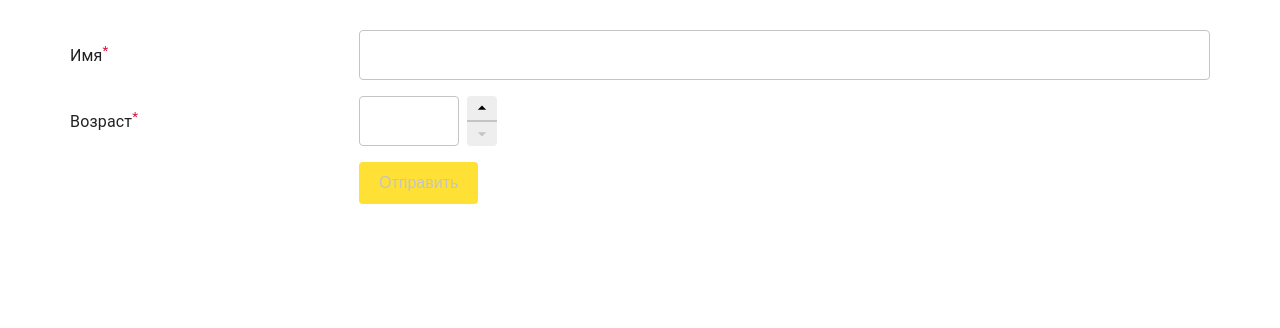
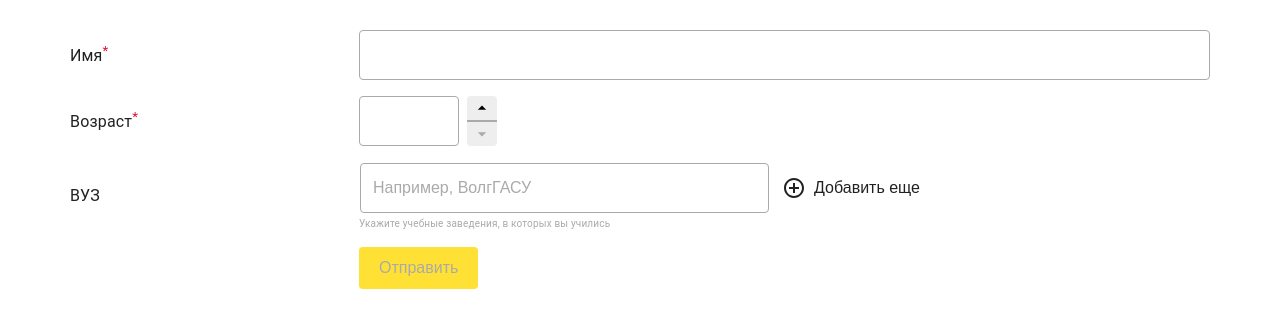
Before and after one commit to sfilippenko/survey, a React (Create React App) app: page / in a window 1280 px wide. Shown: the top 328 px of the page. Built offline with nearby package versions, Linux system fonts and the light colour scheme.

Commit message:
Контрол мульти инпут

```diff
--- a/src/components/FormControlLayout/FormControlLayout.tsx
+++ b/src/components/FormControlLayout/FormControlLayout.tsx
@@ -1,19 +1,31 @@
-import { FC } from 'react';
+import { FC, useMemo } from 'react';
 import classNames from 'classnames';
 import useStyles from './styles';
 
 export interface Props {
   errorText?: string;
   layoutClassName?: string;
+  helperText?: string;
 }
 
 const FormControlLayout: FC<Props> = (props) => {
-  const { errorText, layoutClassName, children } = props;
+  const { errorText, helperText, layoutClassName, children } = props;
   const classes = useStyles();
+
+  const subText = useMemo(() => {
+    if (errorText) {
+      return <div className={classNames(classes.subText, classes.error)}>{errorText}</div>;
+    }
+    if (helperText) {
+      return <div className={classNames(classes.subText, classes.helperText)}>{helperText}</div>;
+    }
+    return null;
+  }, [errorText, helperText, classes]);
+
   return (
     <div className={classNames(classes.container, layoutClassName)}>
       <div>{children}</div>
-      {errorText && <div className={classes.error}>{errorText}</div>}
+      {subText}
     </div>
   );
 };
--- a/src/components/FormControlLayout/styles.ts
+++ b/src/components/FormControlLayout/styles.ts
@@ -3,9 +3,17 @@ import { COLORS } from '../../styles/consts';
 
 export default makeStyles({
   container: {},
-  error: {
-    color: COLORS.RED,
+
+  subText: {
     fontSize: 10,
     marginTop: 4,
   },
+
+  error: {
+    color: COLORS.RED,
+  },
+
+  helperText: {
+    color: COLORS.GREY,
+  },
 });
--- a/src/components/Input/Input.tsx
+++ b/src/components/Input/Input.tsx
@@ -1,26 +1,31 @@
 import { ChangeEvent, FC, DetailedHTMLProps, InputHTMLAttributes, useCallback } from 'react';
 import classNames from 'classnames';
 import useStyles from './styles';
+
+export interface Params {
+  customId?: any;
+}
 
 export interface Props
   extends Omit<
     DetailedHTMLProps<InputHTMLAttributes<HTMLInputElement>, HTMLInputElement>,
     'onChange'
   > {
-  onChange: (values: string) => void;
+  onChange: (values: string, params?: Params) => void;
   value: string;
   onBlur?: () => void;
+  customId?: any;
 }
 
 const Input: FC<Props> = (props) => {
-  const { value, onChange, onBlur, className, ...rest } = props;
+  const { value, onChange, onBlur, className, customId, ...rest } = props;
   const classes = useStyles();
 
   const handleChange = useCallback(
     (e: ChangeEvent<HTMLInputElement>) => {
-      onChange(e.target.value);
+      onChange(e.target.value, { customId });
     },
-    [onChange],
+    [onChange, customId],
   );
 
   return (
--- a/src/components/Input/index.ts
+++ b/src/components/Input/index.ts
@@ -1,7 +1,8 @@
-import Input, { Props } from './Input';
+import Input, { Props, Params } from './Input';
 import withFormField from '../withFormField';
 
 export type InputProps = Props;
+export type InputOnChangeParams = Params;
 export const InputFormField = withFormField<
   InputProps,
   InputProps['onChange'],
--- /dev/null
+++ b/src/components/InputList/InputList.tsx
@@ -0,0 +1,86 @@
+import { FC, useCallback, useEffect, useRef } from 'react';
+import ButtonBase from '@material-ui/core/ButtonBase';
+import ControlPointIcon from '@material-ui/icons/ControlPoint';
+import HighlightOffIcon from '@material-ui/icons/HighlightOff';
+import IconButton from '@material-ui/core/IconButton';
+import Input, { InputProps, InputOnChangeParams } from '../Input';
+import useStyles from './styles';
+
+export interface Props extends Omit<InputProps, 'value' | 'onChange'> {
+  value: string[];
+  onChange: (value: string[]) => void;
+}
+
+const InputList: FC<Props> = (props) => {
+  const { onChange, value, disabled, ...rest } = props;
+  const valueRef = useRef(value);
+  const classes = useStyles();
+
+  useEffect(() => {
+    valueRef.current = value;
+  }, [value]);
+
+  const handleChange = useCallback(
+    (value: string, { customId }: InputOnChangeParams = {}) => {
+      onChange(
+        valueRef.current.map((item, index) => {
+          if (index === customId) {
+            return value;
+          }
+          return item;
+        }),
+      );
+    },
+    [onChange],
+  );
+
+  const handleAddClick = useCallback(() => {
+    onChange([...valueRef.current, '']);
+  }, [onChange]);
+
+  return (
+    <table className={classes.table}>
+      <colgroup>
+        <col width="100%" />
+      </colgroup>
+      <tbody>
+        {value.map((item, index) => {
+          return (
+            <tr key={index}>
+              <td>
+                <Input
+                  disabled={disabled}
+                  customId={index}
+                  value={value[index]}
+                  onChange={handleChange}
+                  {...rest}
+                />
+              </td>
+              {value.length !== 1 && (
+                <td className={classes.cellPAdding}>
+                  <IconButton
+                    disabled={disabled}
+                    onClick={() =>
+                      onChange(value.filter((item, valueIndex) => valueIndex !== index))
+                    }>
+                    <HighlightOffIcon className={classes.deleteIcon} />
+                  </IconButton>
+                </td>
+              )}
+              {index === value.length - 1 && (
+                <td className={classes.cellPAdding}>
+                  <ButtonBase disabled={disabled} onClick={handleAddClick}>
+                    <ControlPointIcon />
+                    <span className={classes.addButtonText}>Добавить еще</span>
+                  </ButtonBase>
+                </td>
+              )}
+            </tr>
+          );
+        })}
+      </tbody>
+    </table>
+  );
+};
+
+export default InputList;
--- /dev/null
+++ b/src/components/InputList/index.ts
@@ -0,0 +1,10 @@
+import InputList, { Props } from './InputList';
+import withFormField from '../withFormField';
+
+export type InputListProps = Props;
+export const InputListFormField = withFormField<
+  InputListProps,
+  InputListProps['onChange'],
+  InputListProps['value']
+>(InputList);
+export default InputList;
--- /dev/null
+++ b/src/components/InputList/styles.ts
@@ -0,0 +1,47 @@
+import makeStyles from '@material-ui/core/styles/makeStyles';
+import { COLORS } from '../../styles/consts';
+
+export default makeStyles({
+  table: {
+    width: '100%',
+    borderSpacing: 0,
+    borderCollapse: 'collapse',
+    '& tr': {
+      '& td': {
+        paddingBottom: 20,
+      },
+      '&:last-child': {
+        '& td': {
+          paddingBottom: 0,
+        },
+      },
+    },
+  },
+
+  cellPAdding: {
+    paddingLeft: 12,
+  },
+
+  inputContainer: {
+    display: 'flex',
+    alignItems: 'center',
+    '&>*': {
+      marginBottom: 20,
+      marginRight: 12,
+      '&:last-child': {
+        marginBottom: 0,
+        marginRight: 0,
+      },
+    },
+  },
+
+  addButtonText: {
+    marginLeft: 8,
+    fontSize: 16,
+    whiteSpace: 'nowrap',
+  },
+
+  deleteIcon: {
+    color: COLORS.RED,
+  },
+});
--- a/src/components/Root/Root.tsx
+++ b/src/components/Root/Root.tsx
@@ -1,19 +1,30 @@
 import { FC, useCallback } from 'react';
-import { Formik } from 'formik';
+import { Formik, FormikErrors } from 'formik';
 import Grid from '@material-ui/core/Grid';
 import Button from '../Button';
 import { InputFormField } from '../Input';
 import FormTitle from '../FormTitle';
 import { InputNumberFormField } from '../InputNumber';
+import { InputListFormField } from '../InputList';
 
 interface Form {
   name: string;
   age: string;
+  education: string[];
 }
 
 const initialValues: Form = {
   name: '',
   age: '',
+  education: [''],
+};
+
+const validate = (values: Form) => {
+  const errors: FormikErrors<any> = {};
+  if (values.education.some((item) => !item)) {
+    errors.education = 'Есть незаполненные ВУЗы';
+  }
+  return errors;
 };
 
 const Root: FC = () => {
@@ -24,7 +35,7 @@ const Root: FC = () => {
 
   return (
     <div>
-      <Formik initialValues={initialValues} onSubmit={onSubmit}>
+      <Formik initialValues={initialValues} onSubmit={onSubmit} validate={validate}>
         {({ handleSubmit, isSubmitting, dirty }) => {
           return (
             <form onSubmit={handleSubmit}>
@@ -41,6 +52,17 @@ const Root: FC = () => {
                 <Grid item xs={12} sm={9}>
                   <InputNumberFormField name="age" required />
                 </Grid>
+                <Grid item xs={12} sm={3}>
+                  <FormTitle>ВУЗ</FormTitle>
+                </Grid>
+                <Grid item xs={12} sm={6}>
+                  <InputListFormField
+                    name="education"
+                    placeholder="Например, ВолгГАСУ"
+                    helperText="Укажите учебные заведения, в которых вы учились"
+                  />
+                </Grid>
+                <Grid item xs={12} sm={3} />
                 <Grid item xs={12} sm={3} />
                 <Grid item xs={12} sm={9}>
                   <Button type="submit" disabled={isSubmitting || !dirty}>
--- a/src/components/withFormField/withFormField.tsx
+++ b/src/components/withFormField/withFormField.tsx
@@ -17,7 +17,7 @@ function withFormField<Props, OnChange, Value = (value: any) => void>(
   const FormField: FC<MakeFormFieldProps<OnChange> & Omit<Props, 'value' | 'onChange'>> = (
     props,
   ) => {
-    const { name, disabled, onChange: onChangeProp, required, ...rest } = props;
+    const { name, disabled, onChange: onChangeProp, required, helperText, ...rest } = props;
 
     const validate = useCallback(
       (value: any) => {
@@ -48,7 +48,7 @@ function withFormField<Props, OnChange, Value = (value: any) => void>(
           })();
 
           return (
-            <FormControlLayout errorText={calculatedErrorText}>
+            <FormControlLayout errorText={calculatedErrorText} helperText={helperText}>
               <Component
                 onBlur={handleBlur}
                 name={name}
--- a/src/styles/consts.ts
+++ b/src/styles/consts.ts
@@ -1,5 +1,5 @@
 export const COLORS = {
-  GREY: '#C4C4C4',
+  GREY: '#aaaaaa',
   GREY_LIGHT: '#eeeeee',
   YELLOW: '#f5c71a',
   YELLOW_LIGHT: '#ffe135',
```
